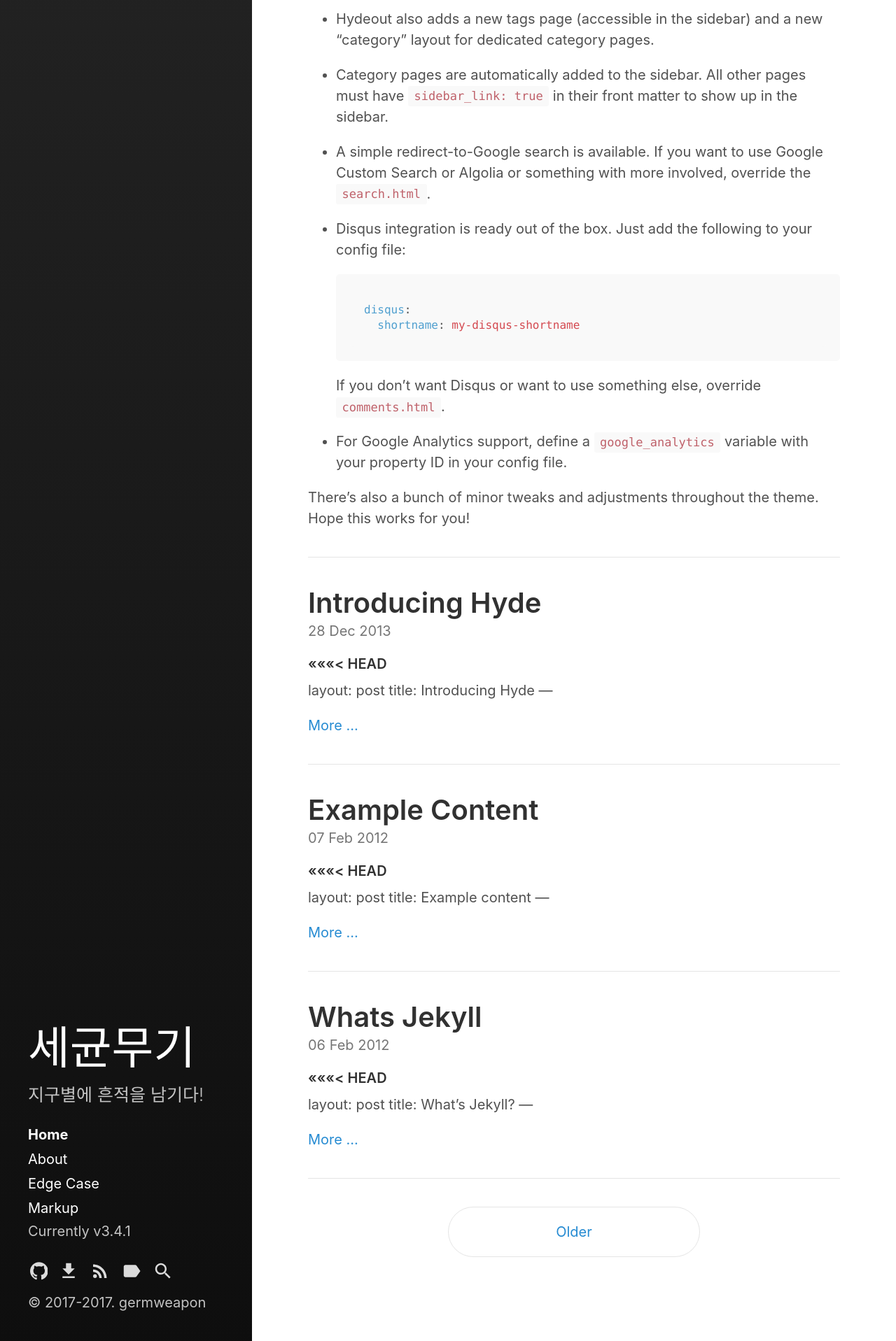
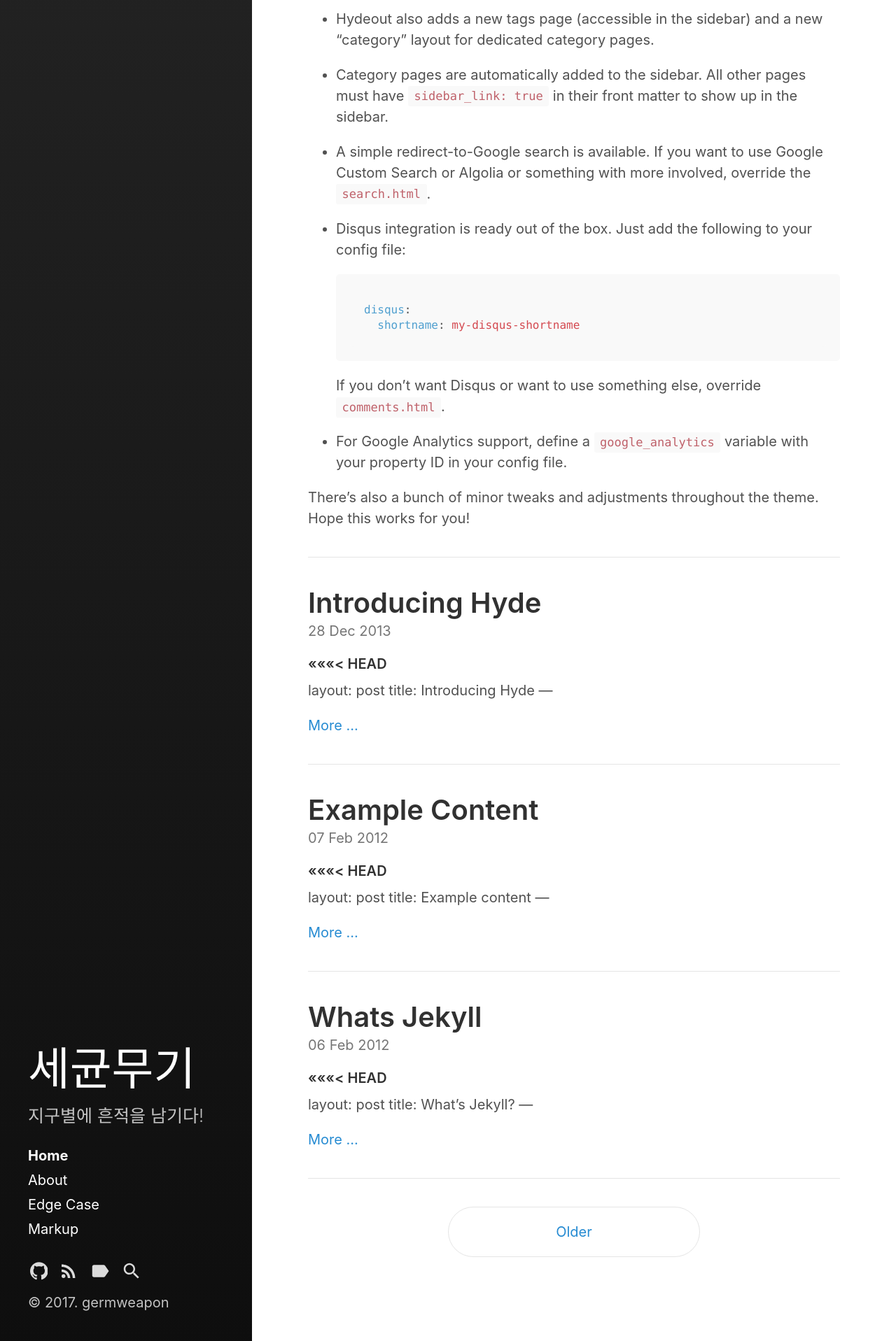
Before and after one commit to germweapon/germweapon.github.io, a Jekyll site: the page built from index.html, in a window 1280 px wide. Shown: the part 1638-3555 px from the top of the page at 70% size. Built offline with Jekyll 4.4.1, drawn with Linux system fonts in a browser that asks for light colours; the list of posts is cut into pages by our own code.

Commit message:
some fix

```diff
--- a/_includes/copyright.html
+++ b/_includes/copyright.html
@@ -1,4 +1,4 @@
 <p>
-  &copy; 2017-{{ site.time | date: '%Y' }}.
+  &copy; {{ site.time | date: '%Y' }}.
   germweapon
 </p>
--- a/_includes/sidebar-icon-links.html
+++ b/_includes/sidebar-icon-links.html
@@ -2,13 +2,8 @@
   {% if site.github.repo %}
     <a id="github-link"
        class="icon" title="Github Project" aria-label="Github Project"
-       href="{{ site.github.repo }}">
+       href="https://github.com/germweapon">
       {% include svg/github.svg %}
-    </a>
-    <a id="github-download-link"
-       class="icon" title="Download" aria-label="Download"
-       href="{{ site.github.repo }}/archive/v{{ site.version }}.zip">
-      {% include svg/download.svg %}
     </a>
   {% endif %}
 
--- a/_includes/sidebar.html
+++ b/_includes/sidebar.html
@@ -12,10 +12,6 @@
   </header>
   {% include sidebar-nav-links.html %}
 
-  {% if site.version %}
-    <span class="site-version">Currently v{{ site.version }}</span>
-  {% endif %}
-
   {% include sidebar-icon-links.html %}
   {% include copyright.html %}
 </div>
--- a/_sass/hydeout/_type.scss
+++ b/_sass/hydeout/_type.scss
@@ -11,7 +11,7 @@ h1, h2, h3, h4, h5, h6, .site-title {
 }
 
 h1 {
-  font-size: 1.5rem;
+  font-size: 1.2rem;
 }
 
 h2 {
```
